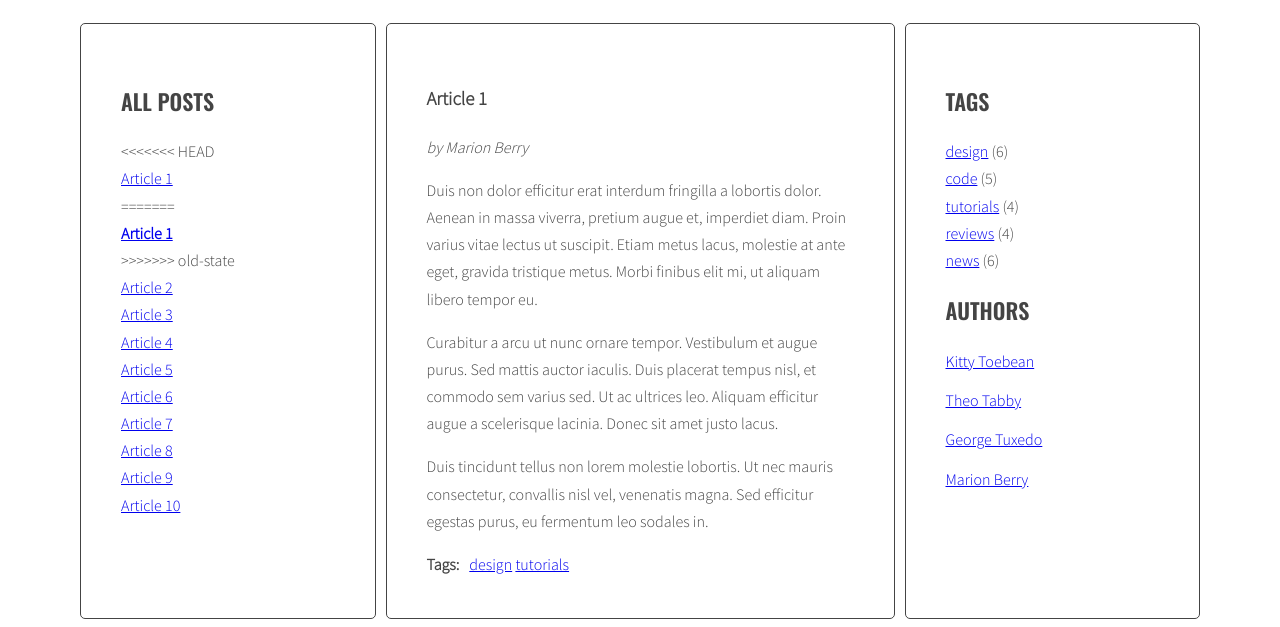
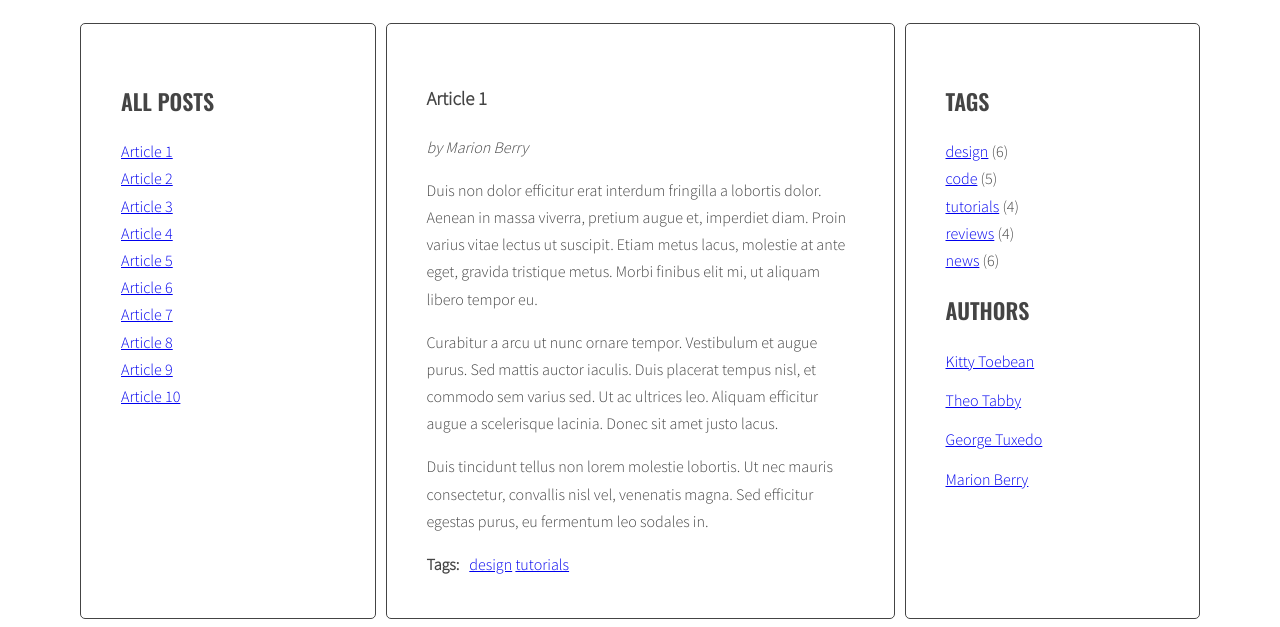
Before and after one commit to danello992/javascript-prework, a website: page index.html in a window 1280 px wide. Shown: the part 220-847 px from the top of the page. Drawn offline with nearby package versions, Linux system fonts and the light colour scheme; files that its build step writes are made by us from their sources.

Commit message:
fix html

```diff
--- a/index.html
+++ b/index.html
@@ -15,11 +15,7 @@
           <h2 class="section-title">All posts</h2>
           <!-- <button id="test-button">button</button> -->
           <ul class="list titles">
-<<<<<<< HEAD
             <li><a href="#article-1"><span>Article 1</span></a></li>
-=======
-            <li><a href="#article-1" class="active"><span>Article 1</span></a></li>
->>>>>>> old-state
             <li><a href="#article-2"><span>Article 2</span></a></li>
             <li><a href="#article-3"><span>Article 3</span></a></li>
             <li><a href="#article-4"><span>Article 4</span></a></li>
```
